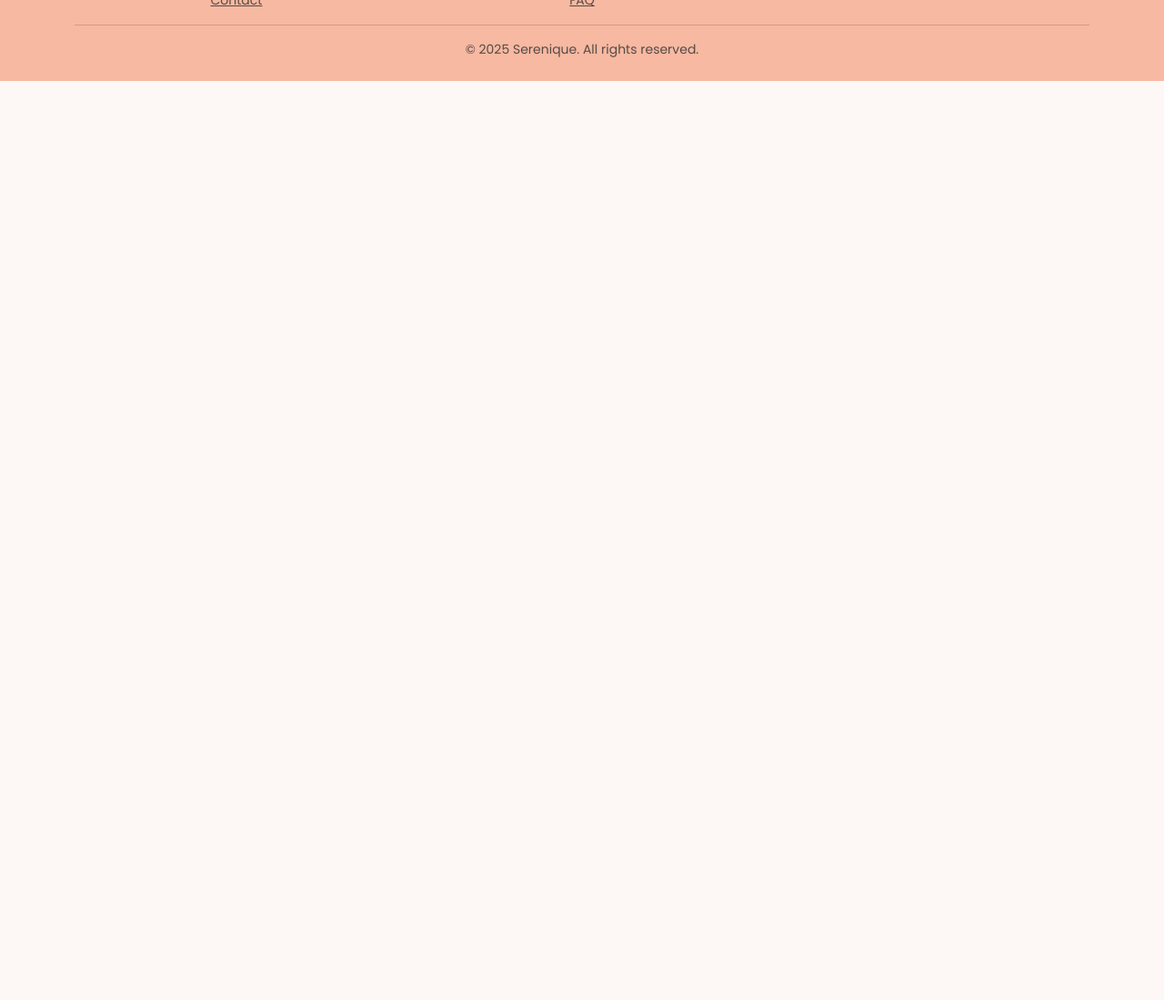
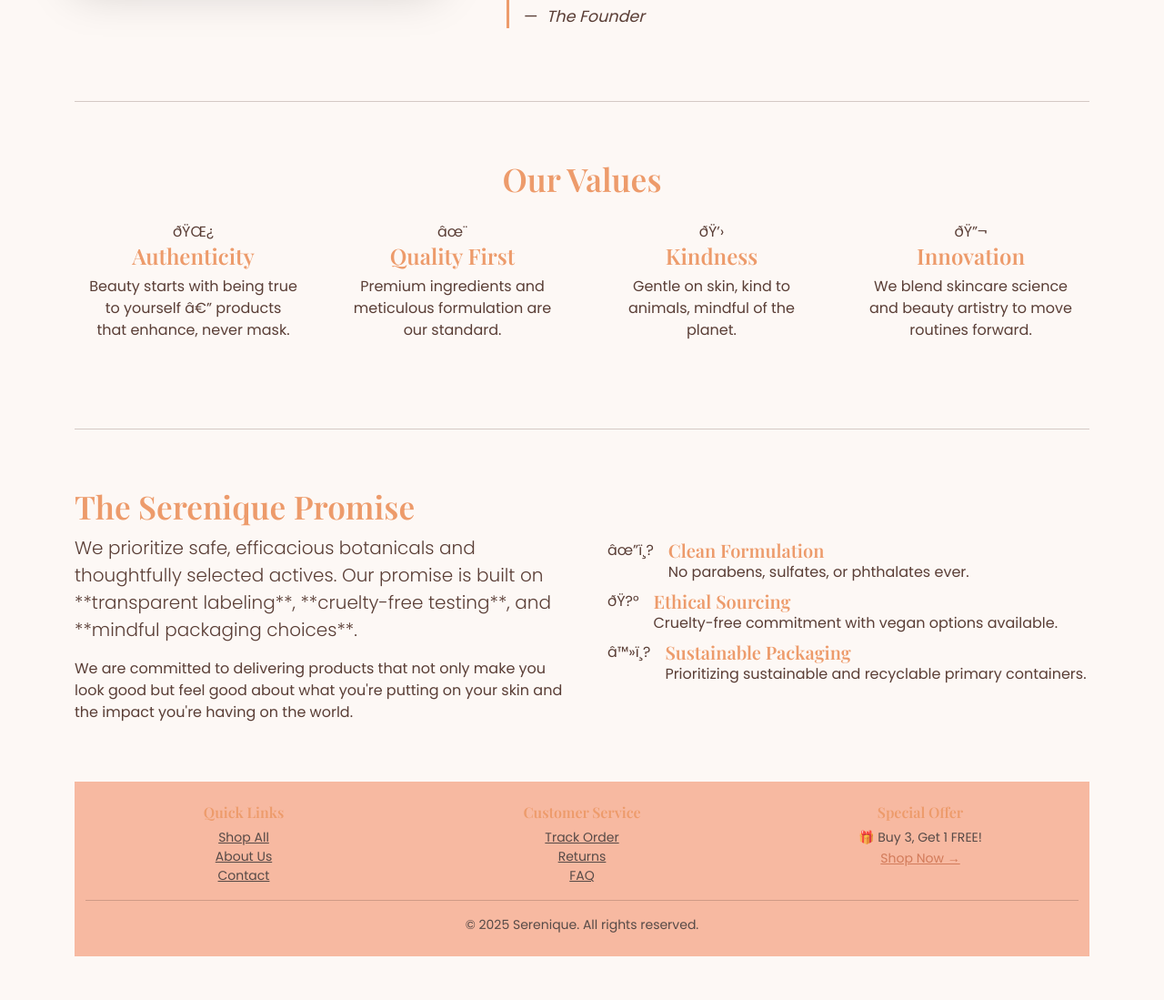
Before and after one commit to Hamzah030605/Team-Project, a PHP site: page /public_html/aboutus.php in a window 1280 px wide. Shown: the part 876-1975 px from the top of the page at 91% size. Before the commit the page ends 965 px from the top, so only its background shows below. Run offline with PHP 8.4, Linux system fonts and the light colour scheme; some libraries are stand-ins or nearby versions.

Commit message:
Enhance About Us page with new sections and content

```diff
--- a/aboutus.php
+++ b/aboutus.php
@@ -13,27 +13,121 @@ require_once __DIR__ . '/session.php';
 <body>
     <?php include 'includes/nav.php'; ?>
 
+
+  <section class="hero-about text-center">
+    <div class="container">
+        <h1 class="display-4 fw-bold mb-3 section-title">Effortless Beauty. Kind by Design.</h1>
+        <p class="lead text-muted mx-auto" style="max-width: 700px; color: var(--text-color) !important;">Serenique blends skincare-forward formulas with refined aesthetics â€” for skin that feels as lovely as it looks. Discover the heart and soul behind our brand.</p>
+        <div class="mt-4">
+            <a class="btn btn-dark rounded-pill px-4 me-2" href="homepage.html">Explore Collections</a>
+            <a class="btn btn-outline-dark rounded-pill px-4" href="contactUs.html">Get In Touch</a>
+        </div>
+    </div>
+  </section>
+  <hr class="my-0">
+
   <main class="container py-5">
+
+    <section class="py-5">
+      <div class="row align-items-center">
+        <div class="col-lg-5 mb-4 mb-lg-0">
+          <div class="founder-image-wrapper">
+            <img src="uploads/aboutuspage.png" alt="Founder of Serenique" class="img-fluid shadow-lg">
+          </div>
+        </div>
+
+        <div class="col-lg-7">
+          <h2 class="section-title text-start">Who We Are</h2>
+          <p class="lead" style="color: var(--text-color);">Serenique was born from a belief that beauty should feel natural, nourishing, and thoughtfully made. We craft products that marry effective, skin-friendly ingredients with elegant finishes â€” designed for everyday luxury.</p>
+
+          <h3 class="fw-semibold mt-4">Our Mission</h3>
+          <p style="color: var(--text-color);">To empower confidence by creating cosmetics that care for skin, respect the planet, and celebrate individuality.</p>
+
+          <blockquote class="blockquote mt-4 border-start border-3 ps-3" style="border-color: var(--primary-color) !important;">
+            <p class="mb-0" style="color: var(--text-color);"><em>"Serenique began as a quiet obsession with texture and tone â€” harmony between makeup and skin care. We make products I trust on my own skin."</em></p>
+            <footer class="blockquote-footer mt-1" style="color: var(--text-color);">
+                <cite title="Founder's Name">The Founder</cite>
+            </footer>
+          </blockquote>
+        </div>
+      </div>
+    </section>
+
+    <hr>
+
+    <section class="py-5 text-center">
+      <h2 class="section-title">Our Values</h2>
+      <div class="row g-4">
+        <div class="col-md-3">
+          <div class="value p-3">
+            <div class="value-icon">ðŸŒ¿</div>
+            <h4 class="fw-semibold">Authenticity</h4>
+            <p class="text-muted" style="color: var(--text-color) !important;">Beauty starts with being true to yourself â€” products that enhance, never mask.</p>
+          </div>
+        </div>
+
+        <div class="col-md-3">
+          <div class="value p-3">
+            <div class="value-icon">âœ¨</div>
+            <h4 class="fw-semibold">Quality First</h4>
+            <p class="text-muted" style="color: var(--text-color) !important;">Premium ingredients and meticulous formulation are our standard.</p>
+          </div>
+        </div>
+
+        <div class="col-md-3">
+          <div class="value p-3">
+            <div class="value-icon">ðŸ’›</div>
+            <h4 class="fw-semibold">Kindness</h4>
+            <p class="text-muted" style="color: var(--text-color) !important;">Gentle on skin, kind to animals, mindful of the planet.</p>
+          </div>
+        </div>
+
+        <div class="col-md-3">
+          <div class="value p-3">
+            <div class="value-icon">ðŸ”¬</div>
+            <h4 class="fw-semibold">Innovation</h4>
+            <p class="text-muted" style="color: var(--text-color) !important;">We blend skincare science and beauty artistry to move routines forward.</p>
+          </div>
+        </div>
+      </div>
+    </section>
+
+    <hr>
+
+    <section class="py-5">
       <div class="row align-items-center">
         <div class="col-lg-6">
-                <h1 class="display-4 mb-4" style="font-family: 'Playfair Display', serif;">About Serenique</h1>
-                <p class="lead">We believe in the power of clean, natural beauty.</p>
-                <p>Serenique was founded with a simple mission: to create premium skincare and beauty products that are as kind to your skin as they are to the environment.</p>
-                <p>Our products are:</p>
-                <ul>
-                    <li>✨ 100% Cruelty-Free</li>
-                    <li>🌿 Made with Organic Ingredients</li>
-                    <li>♻️ Sustainably Packaged</li>
-                    <li>🧪 Dermatologically Tested</li>
-                </ul>
-                <p>Join thousands of customers who have discovered their natural glow with Serenique.</p>
-                <a href="products.php" class="btn btn-primary btn-lg mt-3">Shop Now</a>
+            <h2 class="section-title text-start">The Serenique Promise</h2>
+            <p class="lead" style="color: var(--text-color);">We prioritize safe, efficacious botanicals and thoughtfully selected actives. Our promise is built on **transparent labeling**, **cruelty-free testing**, and **mindful packaging choices**.</p>
+            <p style="color: var(--text-color);">We are committed to delivering products that not only make you look good but feel good about what you're putting on your skin and the impact you're having on the world.</p>
         </div>
         <div class="col-lg-6">
-                <img src="frontend/images/aboutUs.jpeg" alt="About Serenique" class="img-fluid rounded shadow">
+            <ul class="list-unstyled mt-3 ps-3">
+                <li class="d-flex align-items-start mb-2">
+                    <span class="value-icon me-3">âœ”ï¸?</span>
+                    <div>
+                        <h5 class="fw-semibold mb-0">Clean Formulation</h5>
+                        <p class="text-muted mb-0" style="color: var(--text-color) !important;">No parabens, sulfates, or phthalates ever.</p>
+                    </div>
+                </li>
+                <li class="d-flex align-items-start mb-2">
+                    <span class="value-icon me-3">ðŸ?°</span>
+                    <div>
+                        <h5 class="fw-semibold mb-0">Ethical Sourcing</h5>
+                        <p class="text-muted mb-0" style="color: var(--text-color) !important;">Cruelty-free commitment with vegan options available.</p>
+                    </div>
+                </li>
+                <li class="d-flex align-items-start mb-2">
+                    <span class="value-icon me-3">â™»ï¸?</span>
+                    <div>
+                        <h5 class="fw-semibold mb-0">Sustainable Packaging</h5>
+                        <p class="text-muted mb-0" style="color: var(--text-color) !important;">Prioritizing sustainable and recyclable primary containers.</p>
+                    </div>
+                </li>
+            </ul>
         </div>
       </div>
-    </main>
+    </section>
 
     <?php include 'includes/footer.php'; ?>
 </body>
```
Lines whose indentation alone changed are shown as unchanged.
